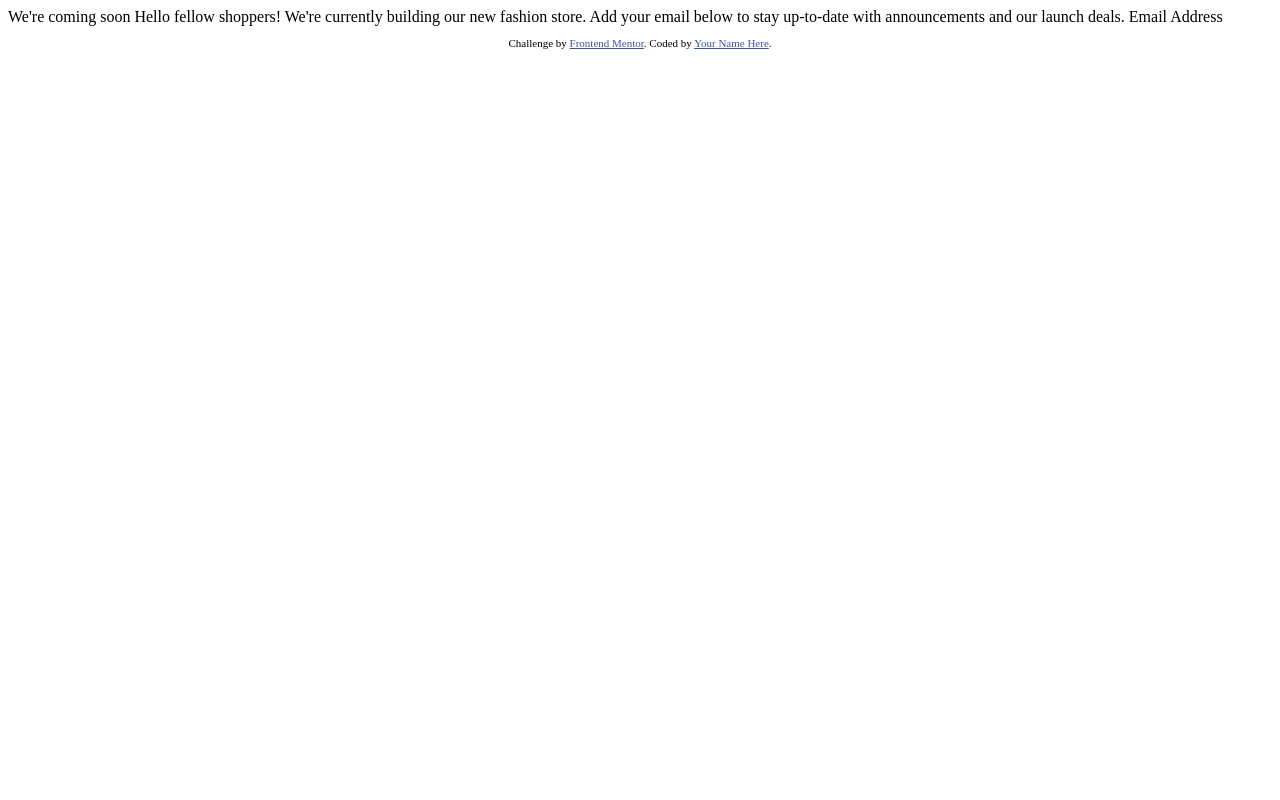
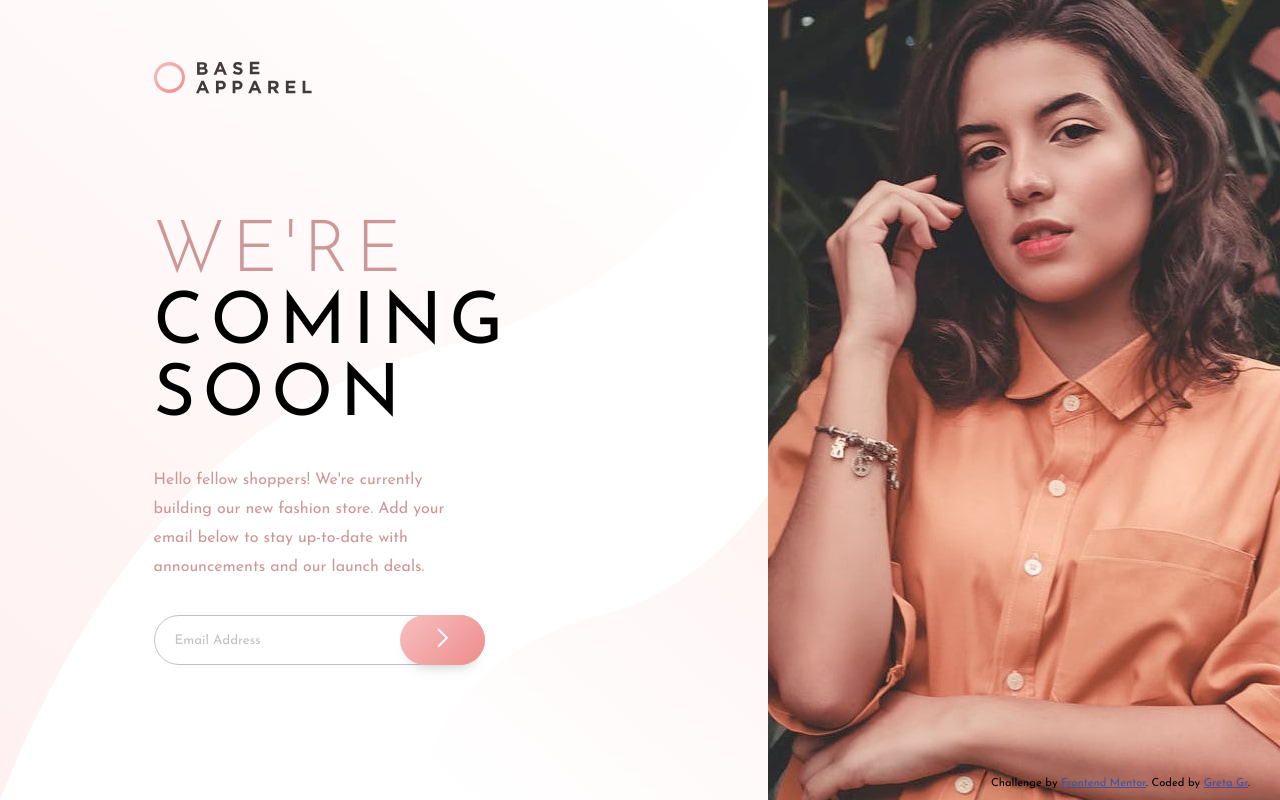
Before and after one commit to gretagr/FEM-baseApparel, a plain HTML site: page index.html in a window 1280 px wide. Drawn offline with Linux system fonts and the light colour scheme.

Commit message:
Desktop ready

```diff
--- /dev/null
+++ b/_mixins.scss
@@ -0,0 +1,4 @@
+
+@mixin gradient($first-color, $second-color) {
+  background: linear-gradient(135deg, $first-color 0%, $second-color 100%);
+}
--- /dev/null
+++ b/_variables.scss
@@ -0,0 +1,8 @@
+$font-family: 'Josefin Sans', sans-serif;
+$bc-color: #f0f0f0;
+$desaturated-red: hsl(0, 36%, 70%);
+$light-grey: #c1c1c1;
+$opacity: rgba(255, 255, 255, 0.8);
+$soft-red: hsl(0, 93%, 68%);
+$dark-red: hsl(0, 6%, 24%);
+$blue: hsl(228, 45%, 44%);
--- a/index.html
+++ b/index.html
@@ -2,31 +2,37 @@
 <html lang="en">
 <head>
   <meta charset="UTF-8">
-  <meta name="viewport" content="width=device-width, initial-scale=1.0"> <!-- displays site properly based on user's device -->
-
+  <meta name="viewport" content="width=device-width, initial-scale=1.0">
   <link rel="icon" type="image/png" sizes="32x32" href="./images/favicon-32x32.png">
-
+  <link rel="stylesheet" href="style.min.css">
   <title>Frontend Mentor | Base Apparel coming soon page</title>
-
-  <!-- Feel free to remove these styles or customise in your own stylesheet 👍 -->
-  <style>
-    .attribution { font-size: 11px; text-align: center; }
-    .attribution a { color: hsl(228, 45%, 44%); }
-  </style>
+  <link href="https://fonts.googleapis.com/css?family=Josefin+Sans:300,400,600&display=swap" rel="stylesheet">
 </head>
 <body>
-
-  We're coming soon
-
-  Hello fellow shoppers! We're currently building our new fashion store.
-  Add your email below to stay up-to-date with announcements and our launch deals.
-
-  Email Address
-
+  <main>
+  <section class="text">
+    <img src="images/logo.svg" alt="" class="logo">
+    <h1 class="main-heading"><span>WE'RE</span><span>COMING</span><span>SOON</span></h1>
+  <div class="wrap">
+    <p class="desc">Hello fellow shoppers! We're currently building our new
+      fashion store. Add your email below to stay up-to-date with
+      announcements and our launch deals.</p>
+    <form action="">
+    <input type="email" placeholder="Email Address">
+    <button type="button" name="button">
+      <img src="images/icon-arrow.svg" alt="">
+    </button>
+    </form>
+  </div>
+  </section>
+  <section class="hero">
+    <!-- <img src="images/hero-desktop.jpg" alt=""> -->
+  </section>
+  </main>
   <footer>
     <p class="attribution">
       Challenge by <a href="https://www.frontendmentor.io?ref=challenge" target="_blank">Frontend Mentor</a>.
-      Coded by <a href="#">Your Name Here</a>.
+      Coded by <a href="#">Greta Gr</a>.
     </p>
   </footer>
 </body>
--- /dev/null
+++ b/style.scss
@@ -0,0 +1,124 @@
+// base
+@import 'variables';
+@import 'mixins';
+
+* {
+  box-sizing: border-box;
+}
+
+body {
+ font-family: $font-family;
+ font-size: 16px;
+ margin: 0;
+ padding: 0;
+}
+
+main {
+  display: flex;
+  justify-content: space-between;
+  align-items: center;
+  width: 100vw;
+  height: 100vh;
+  box-shadow: 0 25px 50px -12px rgba(0, 0, 0, 0.25);
+}
+.text {
+  background: {
+    image: url("images/bg-pattern-desktop.svg");
+    size: cover;
+    repeat: no-repeat;
+  }
+  display: flex;
+  justify-content: flex-start;
+  align-items: flex-start;
+  flex-direction: column;
+  width: 60%;
+  height: 100%;
+  padding: 0 0 5% 12%;
+  .logo {
+    margin: 10% 0 20%;
+  }
+}
+
+.hero {
+  background: {
+    image: url("images/hero-desktop.jpg");
+    size: cover;
+    repeat: no-repeat;
+  }
+  height: 100%;
+  width: 40%;
+}
+
+.main-heading {
+  font-size: 4.5em;
+  letter-spacing: 7px;
+  display: inline-block;
+  margin: 0;
+  > span:first-child {
+    color: $desaturated-red;
+    font-weight: 300;
+  }
+  > span:nth-child(2), span:nth-child(3) {
+    display: block;
+    font-weight: 400;
+  }
+}
+.wrap {
+  width: 54%;
+}
+.desc {
+  line-height: 1.8em;
+  color: $desaturated-red;
+  margin: 10% 0;
+  display: inline-block;
+}
+
+form {
+  position: relative;
+  width: 100%;
+}
+
+input[type="email"] {
+  height: 50px;
+  width: 100%;
+  padding: 10px 20px;
+  border-radius: 50px;
+  border: 1px solid $light-grey;
+  background: transparent;
+  outline: none;
+  &::placeholder {
+    color: $light-grey;
+    font-family: $font-family;
+  }
+
+}
+
+button {
+  @include gradient(hsl(0, 80%, 86%), hsl(0, 74%, 74%));
+  position: absolute;
+  right: 0;
+  top: 0;
+  height: 50px;
+  width: 85px;
+  border: none;
+  border-radius: 50px;
+  outline: none;
+  padding: 10px;
+  cursor: pointer;
+  box-shadow: 0 10px 15px -12px rgba(0, 0, 0, 0.35);
+  &:hover {
+    @include gradient(lighten(hsl(0, 80%, 86%), 10%), lighten(hsl(0, 74%, 74%), 10%));
+    box-shadow: 2px 15px 20px -12px rgba(0, 0, 0, 0.35);
+  }
+}
+
+.attribution {
+  position: absolute;
+  bottom: 0;
+  right: 30px;
+  font-size: 0.7em;
+}
+
+.attribution a {
+  color: $blue;
+}
```
Also changed, not shown: style.min.css (added).
